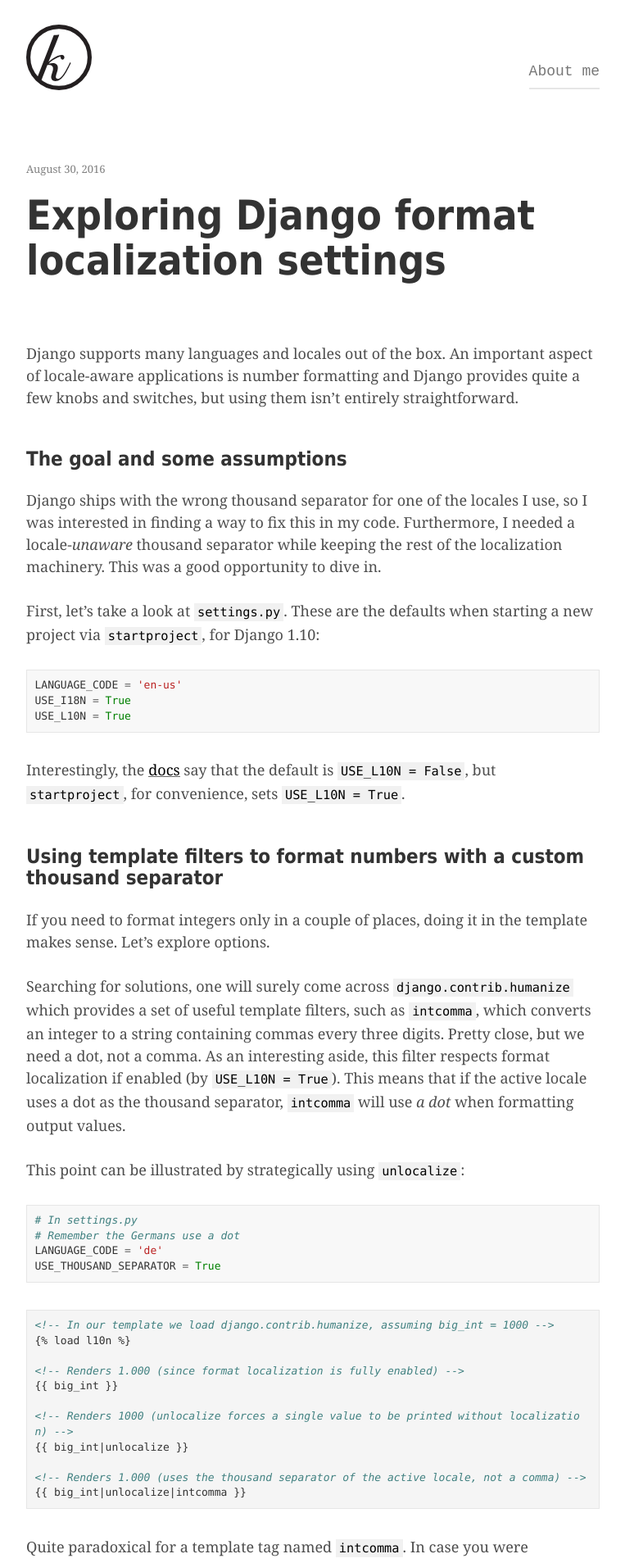
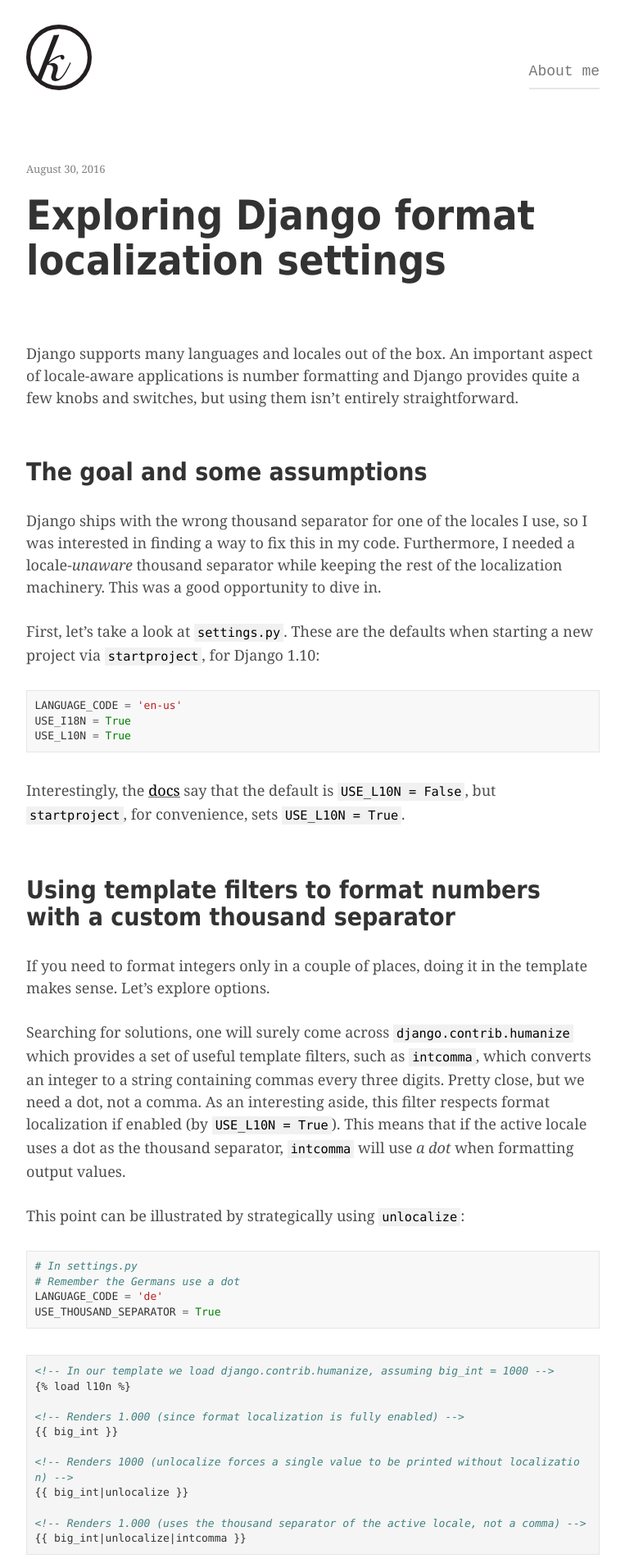
Before and after one commit to ik-fractel/kappataumu.github.com, a Jekyll site: the page built from _posts/2016-08-30-exploring-django-format-localization-settings.md, in a window 1280 px wide. Shown: the top 1907 px of the page at 82% size, without its empty margins (258-1021 px from the left). Built offline with Jekyll 4.4.1, drawn with Linux system fonts in a browser that asks for light colours.

Commit message:
Convert <h3> to <h2>

```diff
--- a/_posts/2016-08-30-exploring-django-format-localization-settings.md
+++ b/_posts/2016-08-30-exploring-django-format-localization-settings.md
@@ -8,7 +8,7 @@
 Django supports many languages and locales out of the box. An important aspect of locale-aware applications is number formatting and Django provides quite a few knobs and switches, but using them isn't entirely straightforward.
 
 
-### The goal and some assumptions
+## The goal and some assumptions
 
 Django ships with the wrong thousand separator for one of the locales I use, so I was interested in finding a way to fix this in my code. Furthermore, I needed a locale-*unaware* thousand separator while keeping the rest of the localization machinery. This was a good opportunity to dive in.
 
@@ -24,7 +24,7 @@
 Interestingly, the [docs](https://docs.djangoproject.com/en/dev/ref/settings/#use-l10n) say that the default is `USE_L10N = False`, but `startproject`, for convenience, sets `USE_L10N = True`.
 
 
-### Using template filters to format numbers with a custom thousand separator
+## Using template filters to format numbers with a custom thousand separator
 
 If you need to format integers only in a couple of places, doing it in the template makes sense. Let's explore options.
 
@@ -95,7 +95,7 @@
 
 
 
-### Drilling into format localization settings
+## Drilling into format localization settings
 
 
 Now, say we have a model field that holds a number like `1000000`. We need to display this value in a template as `1.000.000` and the current locale is `en`:
@@ -142,7 +142,7 @@
 
 
 
-### Formatting numbers using a custom locale format file
+## Formatting numbers using a custom locale format file
 
 It's actually pretty simple. Just follow the [instructions](https://docs.djangoproject.com/en/dev/topics/i18n/formatting/#creating-custom-format-files). Here we will be overriding a subset of the English format settings. First, we create the directory structure inside our app:
 
```
